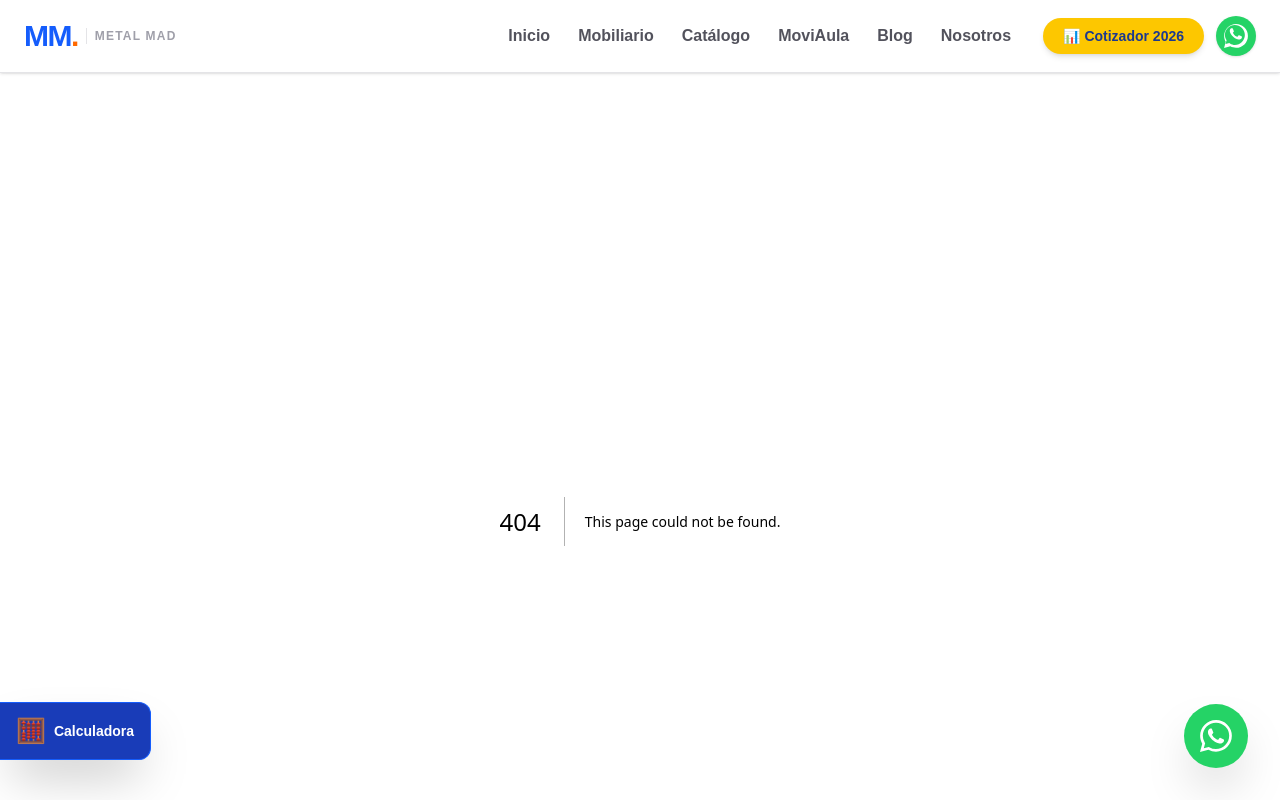
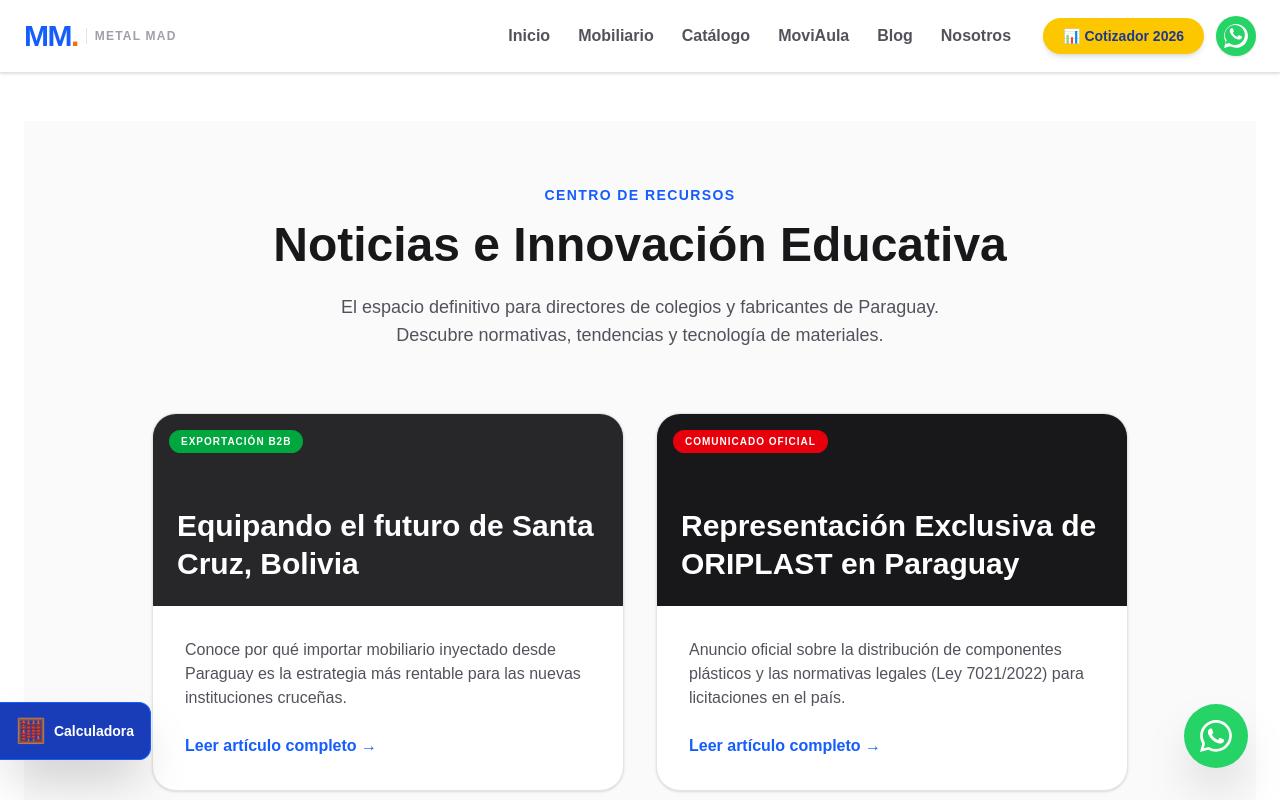
Before and after one commit to oscaramarilla/metal-mad-web, a Next.js app: page /blog/santa-cruz-bolivia in a window 1280 px wide. Before the commit this address had no page. Shown: the top 800 px of the page. Built offline with nearby package versions, Linux system fonts and the light colour scheme.

Commit message:
fix ruta blog scs bol

```diff
--- /dev/null
+++ b/app/blog/santa-cruz-bolivia/page.tsx
@@ -0,0 +1,99 @@
+import { Metadata } from "next";
+import Link from "next/link";
+
+export const metadata: Metadata = {
+  title: "Centro de Innovación Educativa | Metal Mad",
+  description: "Noticias oficiales, guías de licitación y recursos sobre mobiliario escolar de alta ingeniería en Paraguay y Bolivia.",
+};
+
+// 🧠 AQUÍ ESTÁ LA MAGIA: Tu Mini Base de Datos SEO
+// Cuando crees un nuevo artículo, solo agregas un bloque aquí y aparecerá automáticamente.
+const blogPosts = [
+  {
+    slug: "santa-cruz-bolivia",
+    tag: "Exportación B2B",
+    tagColor: "bg-green-600 text-white",
+    bgColor: "bg-zinc-800",
+    title: "Equipando el futuro de Santa Cruz, Bolivia",
+    description: "Conoce por qué importar mobiliario inyectado desde Paraguay es la estrategia más rentable para las nuevas instituciones cruceñas.",
+    size: "normal" // Ocupa 1 columna
+  },
+  {
+    slug: "comunicado-oriplast",
+    tag: "Comunicado Oficial",
+    tagColor: "bg-red-600 text-white",
+    bgColor: "bg-zinc-900",
+    title: "Representación Exclusiva de ORIPLAST en Paraguay",
+    description: "Anuncio oficial sobre la distribución de componentes plásticos y las normativas legales (Ley 7021/2022) para licitaciones en el país.",
+    size: "normal" // Ocupa 1 columna
+  },
+  {
+    slug: "adios-madera",
+    tag: "Tecnología de Aula",
+    tagColor: "bg-yellow-400 text-blue-900",
+    bgColor: "bg-blue-900",
+    title: "Adiós a la madera: El futuro del aula es inyectado",
+    description: "Descubre por qué las instituciones líderes están reemplazando los pupitres tradicionales por polipropileno de alta ingeniería.",
+    size: "normal" // Ocupa 1 columna
+  },
+  {
+    slug: "guia-licitadores",
+    tag: "DNCP y Licitaciones",
+    tagColor: "bg-yellow-400 text-zinc-900",
+    bgColor: "bg-[#111111]",
+    title: "Guía para Licitadores: Evita el rechazo de tu oferta",
+    description: "Conoce por qué las normativas de propiedad intelectual de la nueva Ley de Contrataciones son el principal filtro para proveedores del Estado y cómo asegurar tu adjudicación.",
+    size: "grande" // Ocupa 2 columnas
+  },
+  {
+    slug: "inversion-vs-gasto",
+    tag: "Finanzas Educativas",
+    tagColor: "bg-white text-green-900",
+    bgColor: "bg-green-900",
+    title: "Inversión vs. Gasto: La verdadera vida útil del mobiliario",
+    description: "Aprende a calcular el Retorno de Inversión (ROI) al equipar tu colegio. Descubre matemáticamente por qué comprar muebles baratos de madera termina siendo un agujero financiero.",
+    size: "grande" // Ocupa 2 columnas
+  }
+];
+
+export default function BlogIndex() {
+  return (
+    <div className="min-h-screen bg-zinc-50 font-sans pb-20 pt-16">
+      <div className="max-w-5xl mx-auto px-6">
+
+        <header className="text-center mb-16">
+          <span className="text-blue-600 font-bold tracking-widest uppercase text-sm mb-4 block">Centro de Recursos</span>
+          <h1 className="text-4xl md:text-5xl font-black text-zinc-900 mb-6">Noticias e Innovación Educativa</h1>
+          <p className="text-lg text-zinc-600 max-w-2xl mx-auto">
+            El espacio definitivo para directores de colegios y fabricantes de Paraguay. Descubre normativas, tendencias y tecnología de materiales.
+          </p>
+        </header>
+
+        {/* El código "lee" tu base de datos de arriba y dibuja las tarjetas automáticamente */}
+        <div className="grid grid-cols-1 md:grid-cols-2 gap-8">
+          {blogPosts.map((post) => (
+            <Link
+              key={post.slug}
+              href={`/blog/${post.slug}`}
+              className={`group bg-white rounded-3xl overflow-hidden shadow-sm border border-zinc-200 hover:shadow-xl transition-all duration-300 flex flex-col ${post.size === 'grande' ? 'md:col-span-2' : ''}`}
+            >
+              <div className={`h-48 ${post.bgColor} relative p-6 flex items-end`}>
+                <div className={`absolute top-4 left-4 text-[10px] font-black uppercase tracking-widest px-3 py-1 rounded-full ${post.tagColor}`}>
+                  {post.tag}
+                </div>
+                <h3 className="text-2xl md:text-3xl font-bold text-white leading-tight">{post.title}</h3>
+              </div>
+              <div className="p-8 flex-1 flex flex-col justify-between">
+                <p className="text-zinc-600 mb-6">{post.description}</p>
+                <span className="text-blue-600 font-bold group-hover:translate-x-2 transition-transform inline-flex items-center gap-2">
+                  Leer artículo completo →
+                </span>
+              </div>
+            </Link>
+          ))}
+        </div>
+
+      </div>
+    </div>
+  );
+}
```
